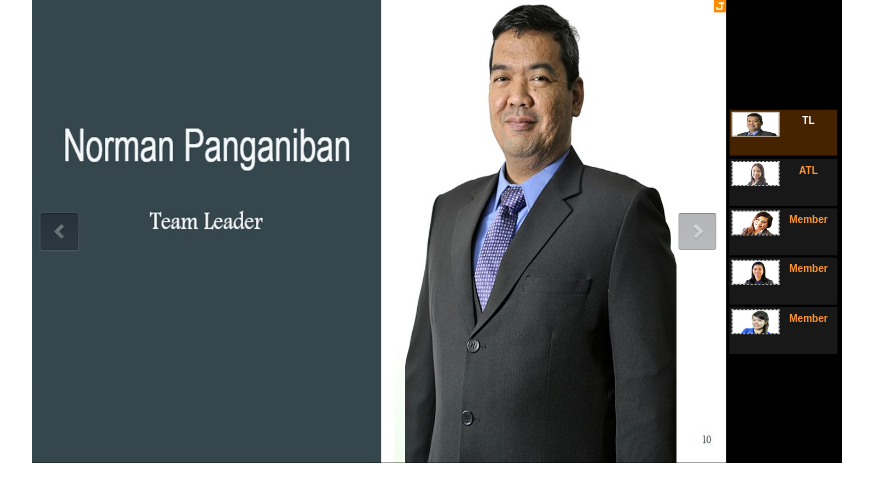
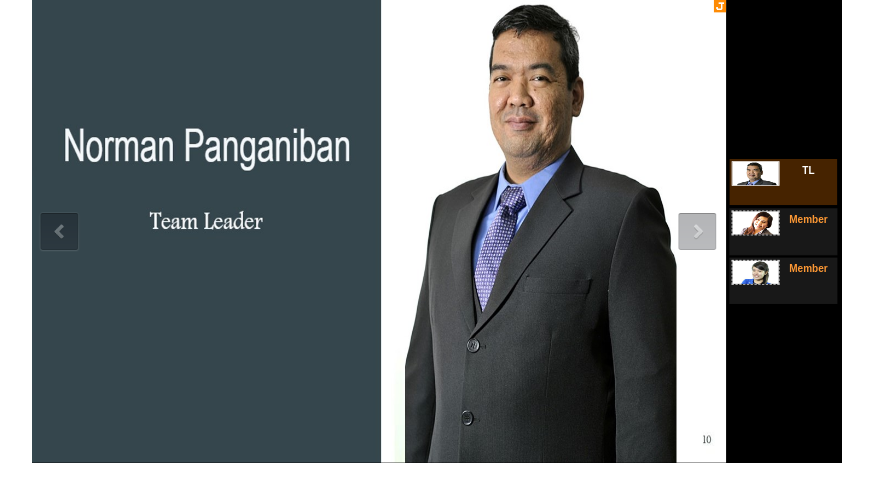
Before and after one commit to sdt3/sdt3-about, a plain HTML site: page index.html in a window 1280 px wide. Shown: the whole page, without its empty margins (203-1076 px from the left). Drawn offline with Linux system fonts and the light colour scheme.

Commit message:
Update index.html

```diff
--- a/index.html
+++ b/index.html
@@ -153,20 +153,8 @@
                 </div>
             </div>
             <div data-p="181.25" style="display: none;">
-                <img data-u="image" src="images/abt_marvi1.jpg" /><div data-u="thumb">
-                    <img class="i" src="images/marvi.jpg" /><div class="t">ATL</div>
-                    <div class="c"></div>
-                </div>
-            </div>
-            <div data-p="181.25" style="display: none;">
                 <img data-u="image" src="images/abt_adz.jpg" /><div data-u="thumb">
                     <img class="i" src="images/adz.jpg" /><div class="t">Member</div>
-                    <div class="c"></div>
-                </div>
-            </div>
-            <div data-p="181.25" style="display: none;">
-                <img data-u="image" src="images/abt_imma.jpg" /><div data-u="thumb">
-                    <img class="i" src="images/imma.jpg" /><div class="t">Member</div>
                     <div class="c"></div>
                 </div>
             </div>
```
